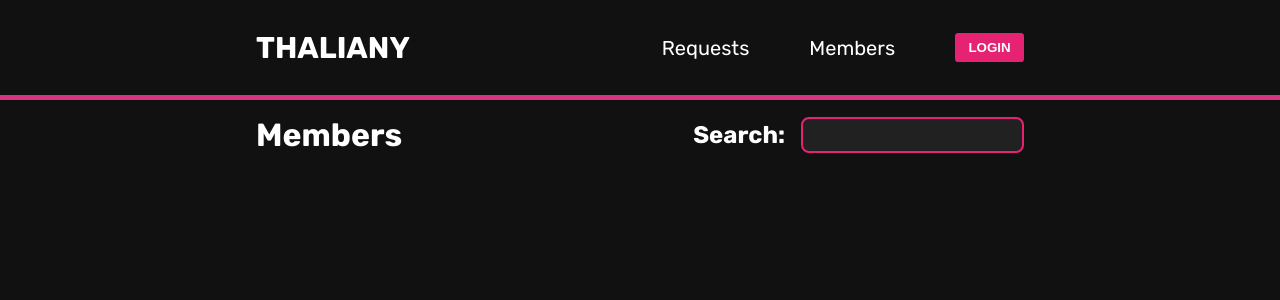
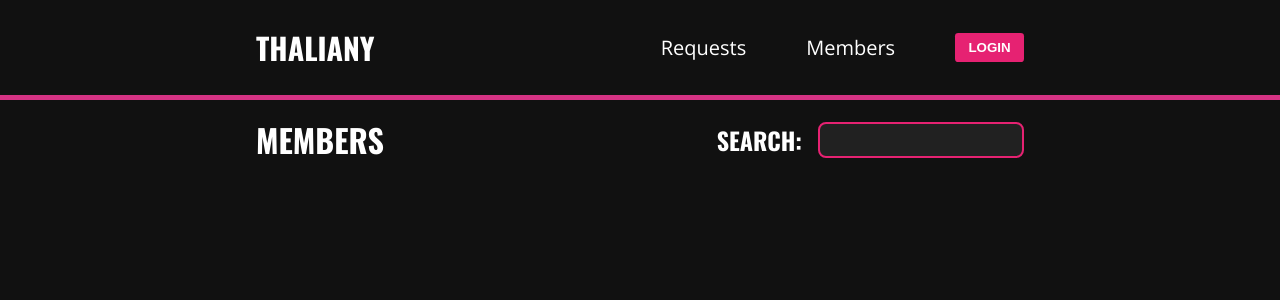
Before and after one commit to vincevd1/thaliany, a React (Vite) app in the folder client/: page /members in a window 1280 px wide. Shown: the top 300 px of the page. Built offline with nearby package versions, Linux system fonts and the light colour scheme; no server answers.

Commit message:
Changed style to match thalia website

```diff
--- a/client/src/index.css
+++ b/client/src/index.css
@@ -1,7 +1,7 @@
-@import url('https://fonts.googleapis.com/css2?family=Rubik:ital,wght@0,300;0,400;0,700;1,300;1,400;1,700&display=swap');
+@import url('https://fonts.googleapis.com/css2?family=Open+Sans:ital,wght@0,300..800;1,300..800&family=Oswald:wght@200..700&display=swap');
 
 :root {
-    --font: 'Rubik', sans-serif;
+    --font: 'Open Sans';
 
     --thalia-pink: #e62272;
     --pink-highlight: #eb4e8e;
@@ -29,6 +29,14 @@
 body {
     background-color: var(--thalia-black);
     color: var(--white);
+
+    h2 {
+        font-family: 'Oswald', sans-serif;
+    }
+
+    h1 {
+        font-family: 'Oswald', sans-serif;
+    }
 
     font-family: var(--font);
 }
@@ -65,7 +73,9 @@
     cursor: pointer;
 }
 
-input, textarea, select {
+input,
+textarea,
+select {
     all: unset;
 
     height: 2em;
--- a/client/src/routes/members/members.page.tsx
+++ b/client/src/routes/members/members.page.tsx
@@ -23,9 +23,9 @@
     return(
         <div className="member-page-wrapper">
             <div className="header-wrapper">
-                <h1 className="members-header">Members</h1>
+                <h1 className="members-header">MEMBERS</h1>
                 <div className="search-bar">
-                    <h2>Search:</h2>
+                    <h2>SEARCH:</h2>
                     <input type="search" name="Search" className="search-box" onChange={ e => handleSearch(e) } />
                 </div>
 
--- a/client/src/routes/overview.page.tsx
+++ b/client/src/routes/overview.page.tsx
@@ -39,14 +39,14 @@
             <>
                 <div className="welcome-wrapper">
                     <img className="profile-photo" src={avatar} alt="" />
-                    <h1 className="welcome-header">Hello {displayName}</h1>
+                    <h1 className="welcome-header">HELLO {displayName.toUpperCase()}</h1>
                 </div>
 
-                <h2 className="overview-header">Overview</h2>
+                <h2 className="overview-header">OVERVIEW</h2>
 
-                <h2>Your anytimers</h2>
+                <h2>YOUR ANYTIMERS</h2>
                 <AnyTimerList list_type='confirmed' direction='outgoing' />
-                <h2>Incoming anytimers</h2>
+                <h2>INCOMING ANYTIMERS</h2>
                 <AnyTimerList list_type='confirmed' direction='incoming' />
             </>
         )
--- a/client/src/routes/requests/requests.page.tsx
+++ b/client/src/routes/requests/requests.page.tsx
@@ -4,9 +4,9 @@
 export default function Requests() {
     return(
         <div className="requests-page">
-            <h1 className="incoming-requests">Incoming requests</h1>
+            <h1 className="incoming-requests">INCOMING REQUESTS</h1>
             <AnyTimerList direction='incoming' list_type="request" />
-            <h1 className="outgoing-requests">Outgoing requests</h1>
+            <h1 className="outgoing-requests">OUTGOING REQUESTS</h1>
             <AnyTimerList direction='outgoing' list_type="request" />
         </div>
     )
```
